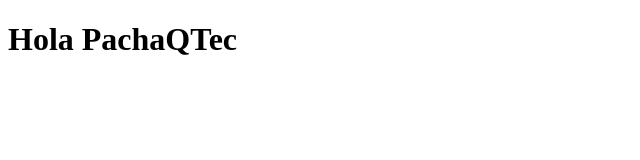
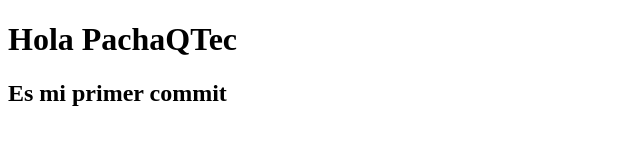
Before and after one commit to raulsr92/miprimeraweb-pachaQTec, a plain HTML site: page Proyecto_01/index.html in a window 1280 px wide. Shown: the whole page, without its empty margins (0-640 px from the left). Drawn offline with Linux system fonts and the light colour scheme.

Commit message:
segundo commit

```diff
--- a/Proyecto_01/index.html
+++ b/Proyecto_01/index.html
@@ -8,5 +8,6 @@
 </head>
 <body>
     <h1>Hola PachaQTec</h1>
+    <h2> Es mi primer commit</h2>
 </body>
 </html>
```
